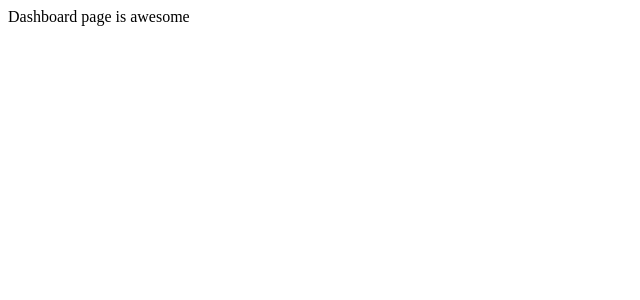
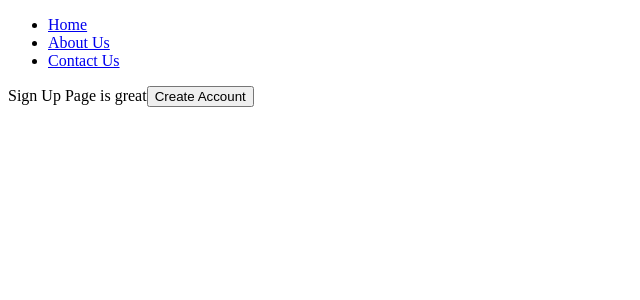
Before and after one commit to mikewitk/Dash, a React (Create React App) app: page / in a window 1280 px wide. Shown: the top 300 px of the page, without its empty margins (0-640 px from the left). Built offline with nearby package versions, Linux system fonts and the light colour scheme.

Commit message:
chore: setup for sign up page

```diff
--- a/src/App.tsx
+++ b/src/App.tsx
@@ -1,10 +1,55 @@
 import GlobalThemeProvider from './lib/theme/GlobalThemeProvider';
 import Dashboard from './features/Dashboard';
+import SignUp from './features/LogIn';
+import { Routes, Route, Link } from 'react-router-dom';
+import { useState } from 'react';
 
 function App(): JSX.Element {
+	const [isLoggedIn, setIsLoggedIn] = useState(false);
+
+	function createAccount(userInfo: Record<string, string>) {
+		console.log('userInfo', userInfo);
+		setIsLoggedIn(true);
+	}
+
+	function logOut() {
+		setIsLoggedIn(false);
+	}
+
 	return (
 		<GlobalThemeProvider>
-			<Dashboard />
+			<div className="App">
+				<ul className="App-header">
+					<li>
+						<Link to="/">Home</Link>
+					</li>
+					<li>
+						<Link to="/about">About Us</Link>
+					</li>
+					<li>
+						<Link to="/contact">Contact Us</Link>
+					</li>
+					{isLoggedIn ? (
+						<li>
+							<Link to="/" onClick={logOut}>
+								Sign Out
+							</Link>
+						</li>
+					) : null}
+				</ul>
+				<Routes>
+					<Route
+						path="/"
+						element={
+							isLoggedIn ? (
+								<Dashboard />
+							) : (
+								<SignUp createAccount={createAccount} />
+							)
+						}
+					/>
+				</Routes>
+			</div>
 		</GlobalThemeProvider>
 	);
 }
--- /dev/null
+++ b/src/features/LogIn/components/SignUpPage/SignUpPage.tsx
@@ -0,0 +1,16 @@
+import { SignUpPageProps } from '../../types';
+
+const SignUpPage = ({ createAccount }: SignUpPageProps): JSX.Element => {
+	return (
+		<div>
+			Sign Up Page is great
+			<button
+				onClick={() => createAccount({ firstName: 'Mike', lastName: 'Witk' })}
+			>
+				Create Account
+			</button>
+		</div>
+	);
+};
+
+export default SignUpPage;
--- /dev/null
+++ b/src/features/LogIn/index.tsx
@@ -0,0 +1,9 @@
+import React from 'react';
+import SignUpPage from './components/SignUpPage/SignUpPage';
+import { SignUpPageProps } from './types';
+
+const SignUp = ({ createAccount }: SignUpPageProps): JSX.Element => (
+	<SignUpPage createAccount={createAccount} />
+);
+
+export default SignUp;
--- /dev/null
+++ b/src/features/LogIn/types/index.ts
@@ -0,0 +1,3 @@
+export interface SignUpPageProps {
+	createAccount: (userInfo: Record<string, string>) => void;
+}
--- a/src/index.tsx
+++ b/src/index.tsx
@@ -1,7 +1,7 @@
 import React from 'react';
 import App from './App';
 import { render } from 'react-dom';
-import { BrowserRouter, Routes, Route } from 'react-router-dom';
+import { BrowserRouter } from 'react-router-dom';
 import { QueryClient, QueryClientProvider } from 'react-query';
 
 const queryClient = new QueryClient();
@@ -9,9 +9,7 @@ const queryClient = new QueryClient();
 render(
 	<QueryClientProvider client={queryClient}>
 		<BrowserRouter>
-			<Routes>
-				<Route path="/" element={<App />} />
-			</Routes>
+			<App />
 		</BrowserRouter>
 	</QueryClientProvider>,
 	document.getElementById('root'),
```
